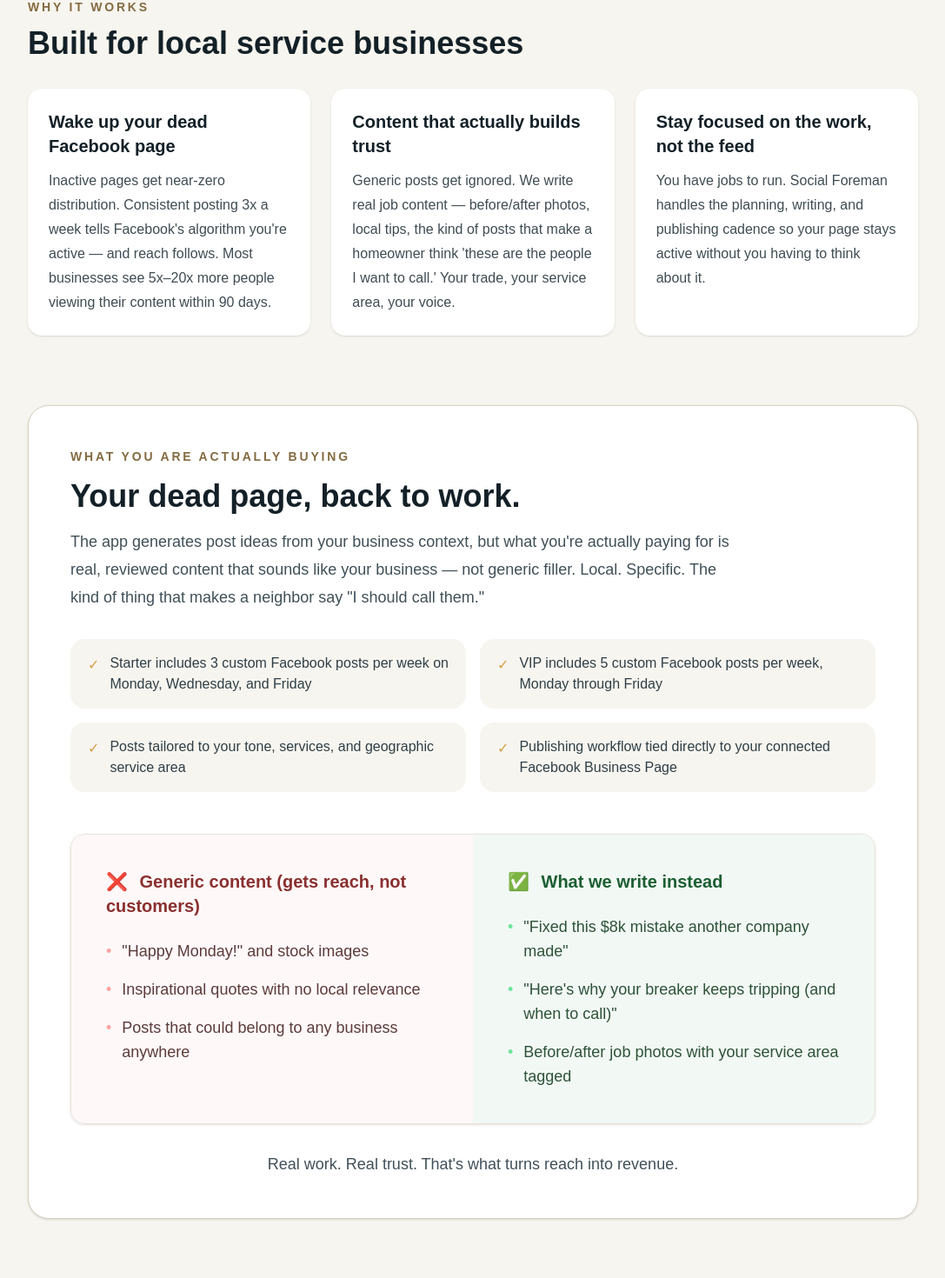
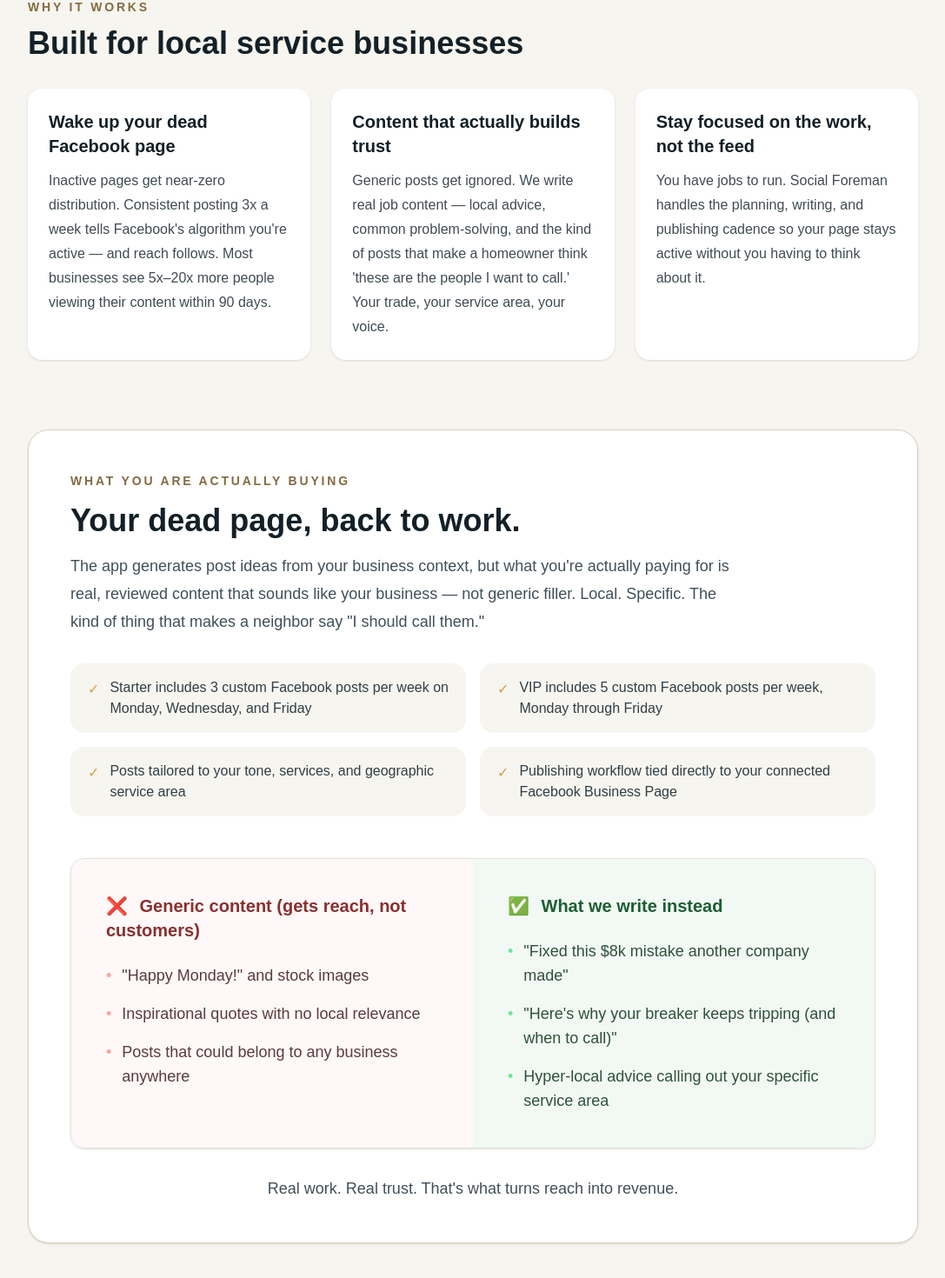
Before and after one commit to Spyders0311/Social-Foreman, a Next.js app: page / in a window 1280 px wide. Shown: the part 1722-3192 px from the top of the page at 87% size, without its empty margins (96-1183 px from the left). Built offline with nearby package versions, Linux system fonts and the light colour scheme; no server answers.

Commit message:
fix: remove photo promises from homepage copy, app only generates text posts right now

```diff
--- a/app/page.tsx
+++ b/app/page.tsx
@@ -18,7 +18,7 @@ const outcomes = [
   {
     title: "Content that actually builds trust",
     description:
-      "Generic posts get ignored. We write real job content — before/after photos, local tips, the kind of posts that make a homeowner think 'these are the people I want to call.' Your trade, your service area, your voice.",
+      "Generic posts get ignored. We write real job content — local advice, common problem-solving, and the kind of posts that make a homeowner think 'these are the people I want to call.' Your trade, your service area, your voice.",
   },
   {
     title: "Stay focused on the work, not the feed",
@@ -241,7 +241,7 @@ export default function Home() {
                 </li>
                 <li className="flex gap-3">
                   <span className="shrink-0 text-[#6ee59b]">•</span>
-                  Before/after job photos with your service area tagged
+                  Hyper-local advice calling out your specific service area
                 </li>
               </ul>
             </div>
```
